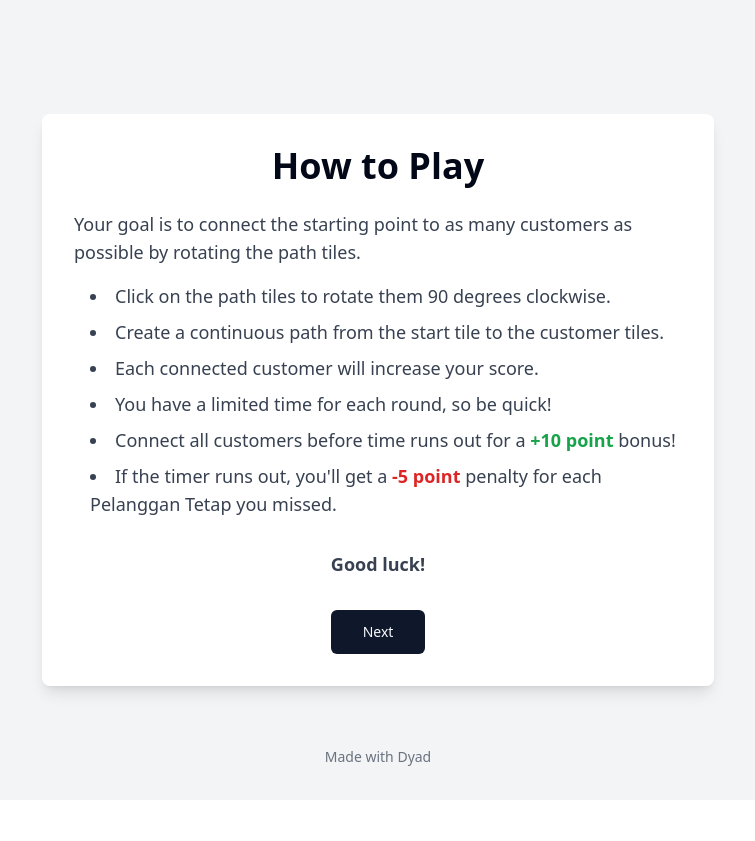
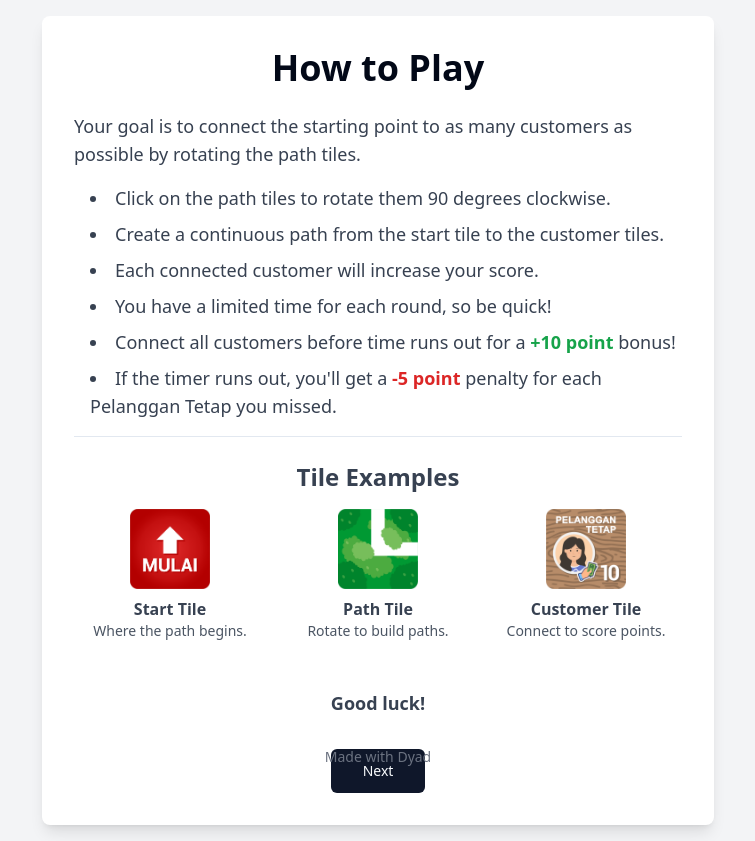
Before and after one commit to brendansatria/corevalue, a React (Vite) app: page /how-to-play in a window 1280 px wide. Shown: the whole page, without its empty margins (262-1017 px from the left). Before the commit the page ends 800 px from the top, so only its background shows below. Built offline with nearby package versions, Linux system fonts and the light colour scheme.

Commit message:
[dyad] Adding tile examples to "How to Play" - wrote 1 file(s)

```diff
--- a/src/pages/HowToPlay.tsx
+++ b/src/pages/HowToPlay.tsx
@@ -9,11 +9,11 @@ const HowToPlay = () => {
     <div className="min-h-screen flex flex-col items-center justify-center bg-gray-100 p-4">
       <div className="text-center bg-white p-8 rounded-lg shadow-lg max-w-2xl mx-auto">
         <h1 className="text-4xl font-bold mb-6">How to Play</h1>
-        <div className="text-left text-lg text-gray-700 space-y-4 mb-8">
+        <div className="text-left text-lg text-gray-700 space-y-4">
           <p>
             Your goal is to connect the starting point to as many customers as possible by rotating the path tiles.
           </p>
-          <ul className="list-disc list-inside space-y-2 pl-4">
+          <ul className="list-disc list-inside space-y-2 pl-4 mb-6">
             <li>Click on the path tiles to rotate them 90 degrees clockwise.</li>
             <li>Create a continuous path from the start tile to the customer tiles.</li>
             <li>Each connected customer will increase your score.</li>
@@ -21,11 +21,35 @@ const HowToPlay = () => {
             <li>Connect all customers before time runs out for a <span className="font-bold text-green-600">+10 point</span> bonus!</li>
             <li>If the timer runs out, you'll get a <span className="font-bold text-red-600">-5 point</span> penalty for each Pelanggan Tetap you missed.</li>
           </ul>
-          <p className="font-bold text-center pt-4">Good luck!</p>
+
+          <div className="pt-6 border-t">
+            <h2 className="text-2xl font-bold text-center mb-4">Tile Examples</h2>
+            <div className="flex justify-around items-start text-center gap-4">
+              <div className="flex flex-col items-center w-1/3">
+                <img src="/assets/game/start_tile.png" alt="Start Tile" className="w-20 h-20 object-contain mb-2" />
+                <p className="text-base font-semibold">Start Tile</p>
+                <p className="text-sm text-gray-600">Where the path begins.</p>
+              </div>
+              <div className="flex flex-col items-center w-1/3">
+                <img src="/assets/game/L_path_tile.png" alt="Path Tile" className="w-20 h-20 object-contain mb-2" />
+                <p className="text-base font-semibold">Path Tile</p>
+                <p className="text-sm text-gray-600">Rotate to build paths.</p>
+              </div>
+              <div className="flex flex-col items-center w-1/3">
+                <img src="/assets/game/pelanggan_tetap_10RP_tile.png" alt="Customer Tile" className="w-20 h-20 object-contain mb-2" />
+                <p className="text-base font-semibold">Customer Tile</p>
+                <p className="text-sm text-gray-600">Connect to score points.</p>
+              </div>
+            </div>
+          </div>
+
+          <p className="font-bold text-center pt-8">Good luck!</p>
         </div>
-        <Button size="lg" onClick={() => navigate('/game')}>
-          Next
-        </Button>
+        <div className="mt-8">
+          <Button size="lg" onClick={() => navigate('/game')}>
+            Next
+          </Button>
+        </div>
       </div>
       <div className="absolute bottom-4">
         <MadeWithDyad />
```
